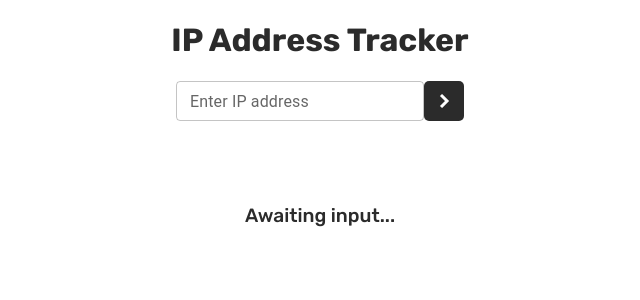
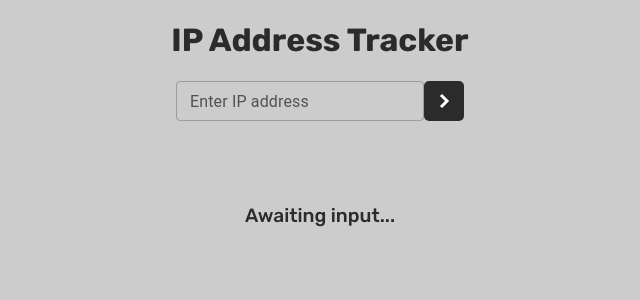
Before and after one commit to michaelbulaongdev/fm009-ip-address-tracker, a React (Create React App) app: page / in a window 1280 px wide. Shown: the top 300 px of the page, without its empty margins (320-960 px from the left). Built offline with nearby package versions, Linux system fonts and the light colour scheme.

Commit message:
added bg color

```diff
--- a/src/App.css
+++ b/src/App.css
@@ -1,8 +1,11 @@
-@import url('https://fonts.googleapis.com/css2?family=Rubik:wght@400;500;700&display=swap');
-
 :root {
 	--veryDarkGray: hsl(0, 0%, 17%);
 	--darkGray: hsl(0, 0%, 59%);
+	--lightGray: hsl(0, 0%, 80%);
+}
+
+body {
+	background-color: var(--lightGray);
 }
 
 h1 {
--- a/src/index.css
+++ b/src/index.css
@@ -1,3 +1,5 @@
+@import url('https://fonts.googleapis.com/css2?family=Rubik:wght@400;500;700&display=swap');
+
 body {
 	margin: 0;
 	font-family: 'Rubik', sans-serif;
```
Lines whose indentation alone changed are shown as unchanged.
